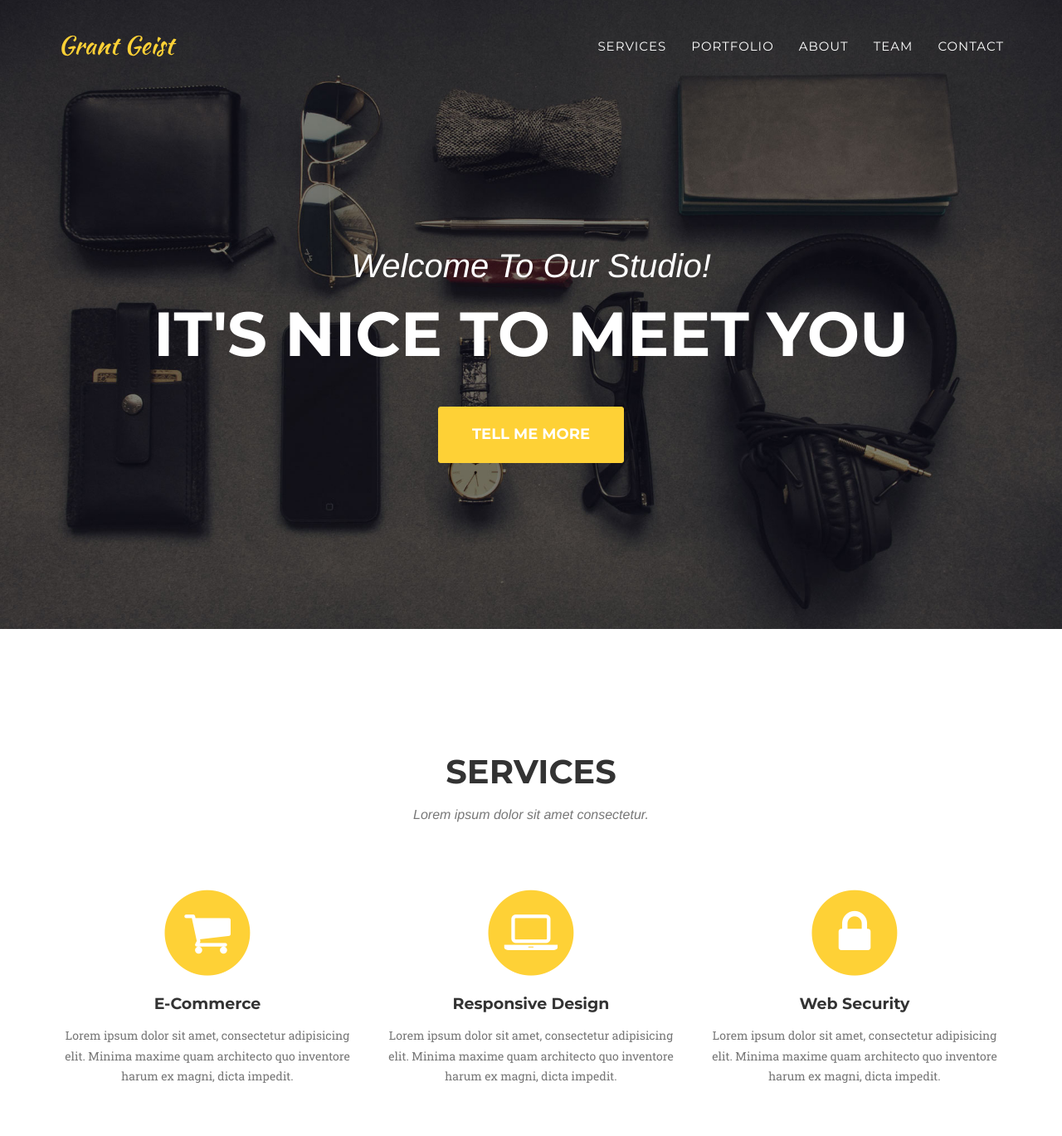
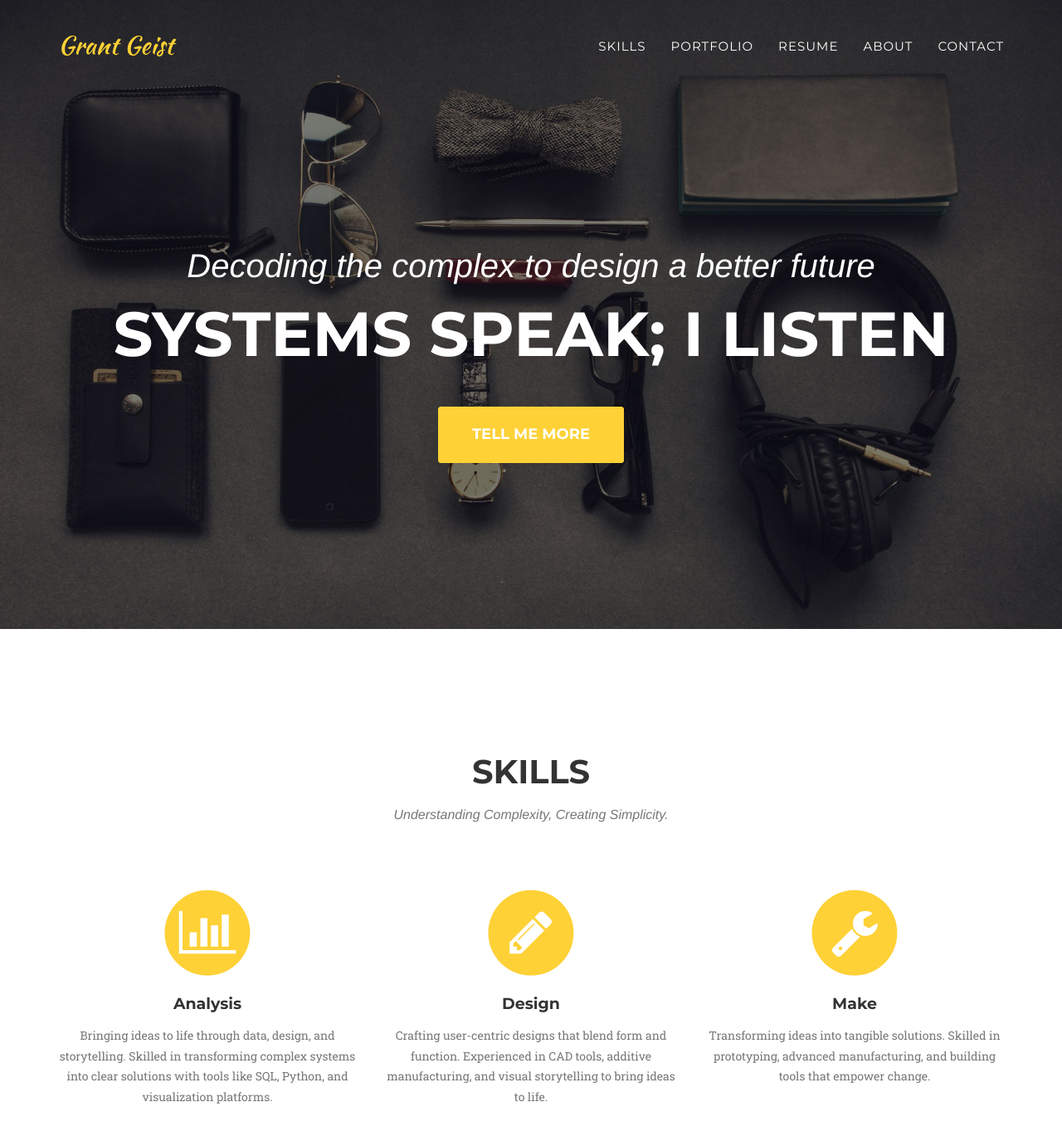
Before and after one commit to ghgeist/ghgeist.github.io, a Jekyll site: the page built from index.html, in a window 1280 px wide and 1400 px high. Shown: the top 1369 px of the window at 83% size. Built offline with Jekyll 4.4.1, drawn with Linux system fonts in a browser that asks for light colours; some web fonts are replaced; some of the changed text lies outside the part shown.

Commit message:
Refactor website structure: remove unused sections, update navigation links, and enhance template styling

```diff
--- a/_data/template.yml
+++ b/_data/template.yml
@@ -5,6 +5,7 @@
   secondary-dark: 333    # Dark gray - Background color
   muted: 777    # Medium gray - Secondary text color
 
+
 # Font Families
 font:
   primary: 'Montserrat, "Helvetica Neue",Helvetica,Arial,sans-serif'
--- a/_includes/clients.html
+++ /dev/null
@@ -1,27 +0,0 @@
-<!-- Clients Aside -->
-    <aside class="clients">
-        <div class="container">
-            <div class="row">
-                <div class="col-md-3 col-sm-6">
-                    <a href="#">
-                        <img src="img/logos/envato.jpg" class="img-responsive img-centered" alt="">
-                    </a>
-                </div>
-                <div class="col-md-3 col-sm-6">
-                    <a href="#">
-                        <img src="img/logos/designmodo.jpg" class="img-responsive img-centered" alt="">
-                    </a>
-                </div>
-                <div class="col-md-3 col-sm-6">
-                    <a href="#">
-                        <img src="img/logos/themeforest.jpg" class="img-responsive img-centered" alt="">
-                    </a>
-                </div>
-                <div class="col-md-3 col-sm-6">
-                    <a href="#">
-                        <img src="img/logos/creative-market.jpg" class="img-responsive img-centered" alt="">
-                    </a>
-                </div>
-            </div>
-        </div>
-    </aside>
--- a/_includes/header.html
+++ b/_includes/header.html
@@ -19,16 +19,16 @@
                         <a href="#page-top"></a>
                     </li>
                     <li>
-                        <a class="page-scroll" href="#services">Services</a>
+                        <a class="page-scroll" href="#skills">Skills</a>
                     </li>
                     <li>
                         <a class="page-scroll" href="#portfolio">Portfolio</a>
                     </li>
                     <li>
-                        <a class="page-scroll" href="#about">About</a>
+                        <a class="page-scroll" href="#team">Resume</a>
                     </li>
                     <li>
-                        <a class="page-scroll" href="#team">Team</a>
+                        <a class="page-scroll" href="#about">About</a>
                     </li>
                     <li>
                         <a class="page-scroll" href="#contact">Contact</a>
@@ -44,9 +44,9 @@
     <header>
         <div class="container">
             <div class="intro-text">
-                <div class="intro-lead-in">Welcome To Our Studio!</div>
-                <div class="intro-heading">It's Nice To Meet You</div>
-                <a href="#services" class="page-scroll btn btn-xl">Tell Me More</a>
+                <div class="intro-lead-in">Decoding the complex to design a better future</div>
+                <div class="intro-heading">Systems Speak; I listen</div>
+                <a href="#skills" class="page-scroll btn btn-xl">Tell Me More</a>
             </div>
         </div>
     </header>
--- /dev/null
+++ b/_includes/resume.html
@@ -0,0 +1,4 @@
+<!--
+TODO: Figure out how to add a resume to the site.
+Maybe link to a PDF? What's the best way to keep this in sync with the latest version?
+-->
--- a/_includes/services.html
+++ /dev/null
@@ -1,37 +0,0 @@
-<!-- Services Section -->
-    <section id="services">
-        <div class="container">
-            <div class="row">
-                <div class="col-lg-12 text-center">
-                    <h2 class="section-heading">Services</h2>
-                    <h3 class="section-subheading text-muted">Lorem ipsum dolor sit amet consectetur.</h3>
-                </div>
-            </div>
-            <div class="row text-center">
-                <div class="col-md-4">
-                    <span class="fa-stack fa-4x">
-                        <i class="fa fa-circle fa-stack-2x text-primary"></i>
-                        <i class="fa fa-shopping-cart fa-stack-1x fa-inverse"></i>
-                    </span>
-                    <h4 class="service-heading">E-Commerce</h4>
-                    <p class="text-muted">Lorem ipsum dolor sit amet, consectetur adipisicing elit. Minima maxime quam architecto quo inventore harum ex magni, dicta impedit.</p>
-                </div>
-                <div class="col-md-4">
-                    <span class="fa-stack fa-4x">
-                        <i class="fa fa-circle fa-stack-2x text-primary"></i>
-                        <i class="fa fa-laptop fa-stack-1x fa-inverse"></i>
-                    </span>
-                    <h4 class="service-heading">Responsive Design</h4>
-                    <p class="text-muted">Lorem ipsum dolor sit amet, consectetur adipisicing elit. Minima maxime quam architecto quo inventore harum ex magni, dicta impedit.</p>
-                </div>
-                <div class="col-md-4">
-                    <span class="fa-stack fa-4x">
-                        <i class="fa fa-circle fa-stack-2x text-primary"></i>
-                        <i class="fa fa-lock fa-stack-1x fa-inverse"></i>
-                    </span>
-                    <h4 class="service-heading">Web Security</h4>
-                    <p class="text-muted">Lorem ipsum dolor sit amet, consectetur adipisicing elit. Minima maxime quam architecto quo inventore harum ex magni, dicta impedit.</p>
-                </div>
-            </div>
-        </div>
-    </section>
--- /dev/null
+++ b/_includes/skills.html
@@ -0,0 +1,37 @@
+<!-- Services Section -->
+    <section id="skills">
+        <div class="container">
+            <div class="row">
+                <div class="col-lg-12 text-center">
+                    <h2 class="section-heading">Skills</h2>
+                    <h3 class="section-subheading text-muted">Understanding Complexity, Creating Simplicity.</h3>
+                </div>
+            </div>
+            <div class="row text-center">
+                <div class="col-md-4">
+                    <span class="fa-stack fa-4x">
+                        <i class="fa fa-circle fa-stack-2x text-primary"></i>
+                        <i class="fa fa-bar-chart fa-stack-1x fa-inverse"></i>
+                    </span>
+                    <h4 class="service-heading">Analysis</h4>
+                    <p class="text-muted">Bringing ideas to life through data, design, and storytelling. Skilled in transforming complex systems into clear solutions with tools like SQL, Python, and visualization platforms.</p>
+                </div>
+                <div class="col-md-4">
+                    <span class="fa-stack fa-4x">
+                        <i class="fa fa-circle fa-stack-2x text-primary"></i>
+                        <i class="fa fa-pencil fa-stack-1x fa-inverse"></i>
+                    </span>
+                    <h4 class="service-heading">Design</h4>
+                    <p class="text-muted">Crafting user-centric designs that blend form and function. Experienced in CAD tools, additive manufacturing, and visual storytelling to bring ideas to life.</p>
+                </div>
+                <div class="col-md-4">
+                    <span class="fa-stack fa-4x">
+                        <i class="fa fa-circle fa-stack-2x text-primary"></i>
+                        <i class="fa fa-wrench fa-stack-1x fa-inverse"></i>
+                    </span>
+                    <h4 class="service-heading">Make</h4>
+                    <p class="text-muted">Transforming ideas into tangible solutions. Skilled in prototyping, advanced manufacturing, and building tools that empower change.</p>
+                </div>
+            </div>
+        </div>
+    </section>
--- a/_includes/team.html
+++ /dev/null
@@ -1,37 +0,0 @@
-<!-- Team Section -->
-    <section id="team" class="bg-light-gray">
-        <div class="container">
-            <div class="row">
-                <div class="col-lg-12 text-center">
-                    <h2 class="section-heading">Our Amazing Team</h2>
-                    <h3 class="section-subheading text-muted">Lorem ipsum dolor sit amet consectetur.</h3>
-                </div>
-            </div>
-            <div class="row">
-                {% for member in site.people %}
-                <div class="col-sm-4">
-                    <div class="team-member">
-                        <img src="img/team/{{ member.pic }}.jpg" class="img-responsive img-circle" alt="">
-                        <h4>{{ member.name }}</h4>
-                        <p class="text-muted">{{ member.position }}</p>
-                        <ul class="list-inline social-buttons">
-                            {% for network in member.social %}
-                            <li>
-                                <a href="{{ network.url }}">
-                                    <i class="fa fa-{{ network.title }}"></i>
-                                </a>
-                            </li>
-                            {% endfor %}
-
-                        </ul>
-                    </div>
-                </div>
-                {% endfor %}
-            </div>
-            <div class="row">
-                <div class="col-lg-8 col-lg-offset-2 text-center">
-                    <p class="large text-muted">Lorem ipsum dolor sit amet, consectetur adipisicing elit. Aut eaque, laboriosam veritatis, quos non quis ad perspiciatis, totam corporis ea, alias ut unde.</p>
-                </div>
-            </div>
-        </div>
-    </section>
--- a/_layouts/default.html
+++ b/_layouts/default.html
@@ -7,11 +7,10 @@
     <body id="page-top" class="index">
 
     {% include header.html %}
-    {% include services.html %}
+    {% include skills.html %}
     {% include portfolio_grid.html %}
+    {% include resume.html %}
     {% include about.html %}
-    {% include team.html %}
-    {% include clients.html %}
     {% include contact.html %}
     {% include footer.html %}
     {% include modals.html %}
```
Also changed, not shown: _posts/2014-07-13-project-6.markdown (deleted, +0 -15 lines), _posts/2014-07-14-project-5.markdown (deleted, +0 -15 lines), _posts/2014-07-15-project-4.markdown (deleted, +0 -15 lines).
